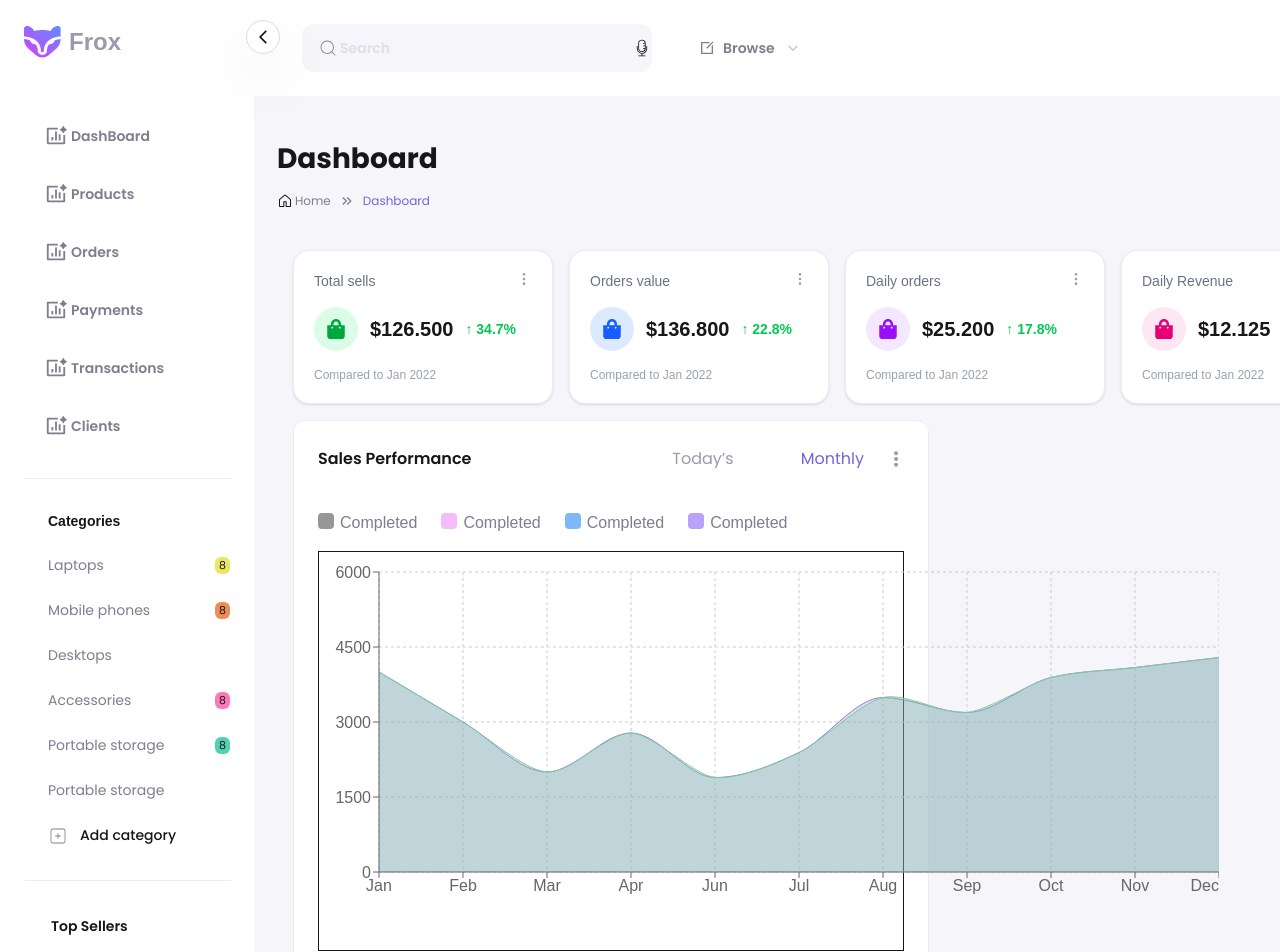
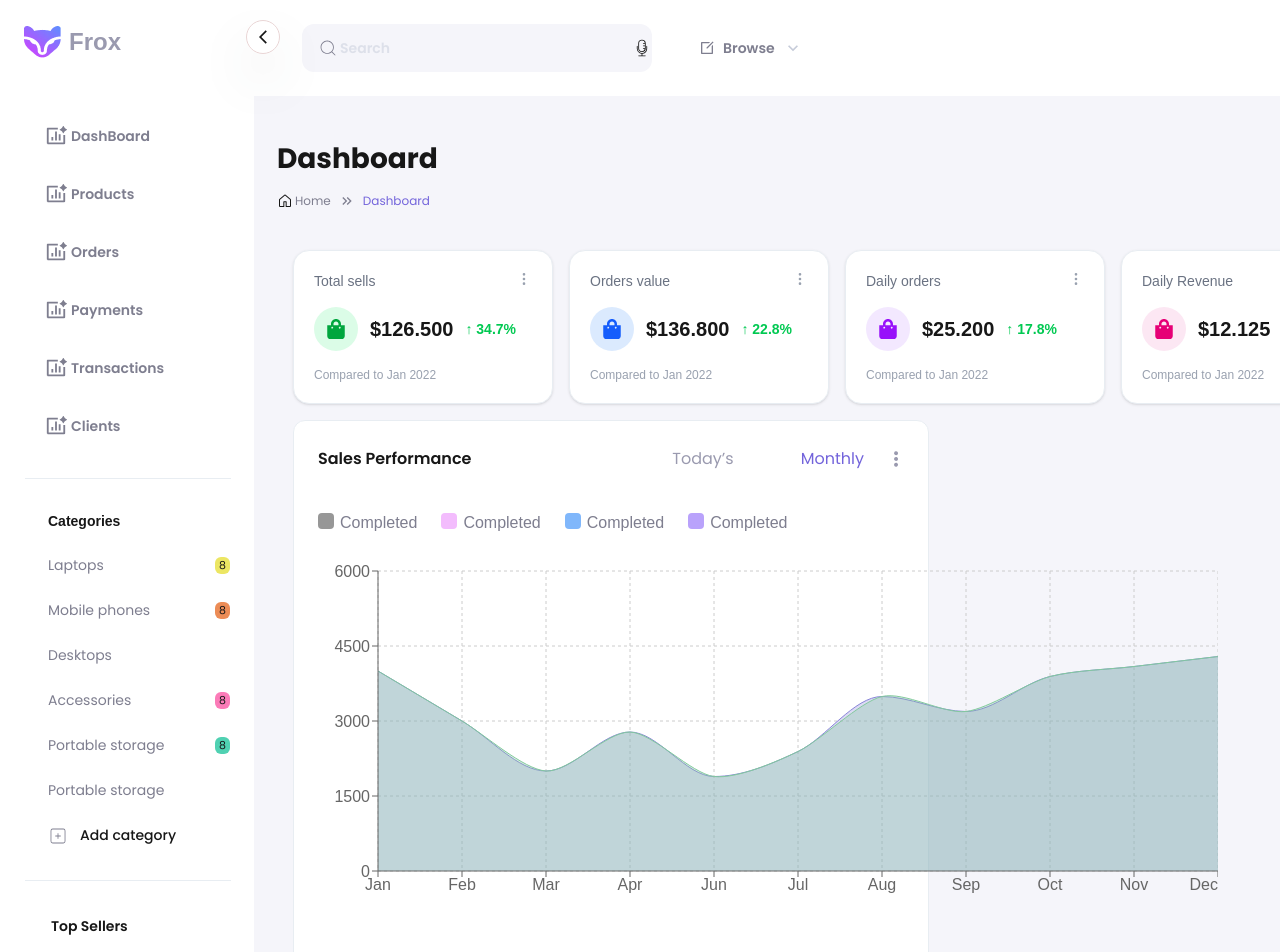
Before and after one commit to RobiMankhinStart/Colour_Cart, a Next.js app: page /dashboard in a window 1280 px wide. Shown: the top 952 px of the page. Built offline with nearby package versions, Linux system fonts and the light colour scheme.

Commit message:
creating dashBoard

```diff
--- a/app/(pages)/(DashBoard)/dashboard/page.js
+++ b/app/(pages)/(DashBoard)/dashboard/page.js
@@ -1,3 +1,4 @@
+import BestSellers from "@/app/components/DashBoard/DashHome/BestSellers";
 import MainChart from "@/app/components/DashBoard/DashHome/MainChart";
 import Top from "@/app/components/DashBoard/DashHome/Top";
 import React from "react";
@@ -22,8 +23,9 @@ const page = () => {
       </div>
       {/* ....top  */}
       <Top />
-      <div>
+      <div className="flex items-center justify-between">
         <MainChart />
+        <BestSellers />
       </div>
     </div>
   );
--- /dev/null
+++ b/app/components/DashBoard/DashHome/BestSellers.jsx
@@ -0,0 +1,11 @@
+import React from "react";
+
+const BestSellers = () => {
+  return (
+    <div className="bg-[#ffff] rounded-lg border border-[#E8EDF2] px-6 py-5">
+      <h3></h3>
+    </div>
+  );
+};
+
+export default BestSellers;
--- a/app/components/DashBoard/DashHome/MainChart.jsx
+++ b/app/components/DashBoard/DashHome/MainChart.jsx
@@ -65,7 +65,7 @@ export default function MainChart() {
       </div>
       {/* cart body part  */}
 
-      <div className="w-full max-w-[950px] border h-[400px]">
+      <div className="w-full max-w-[950px]  h-[400px]">
         <AreaChart
           width={900}
           height={350}
```
